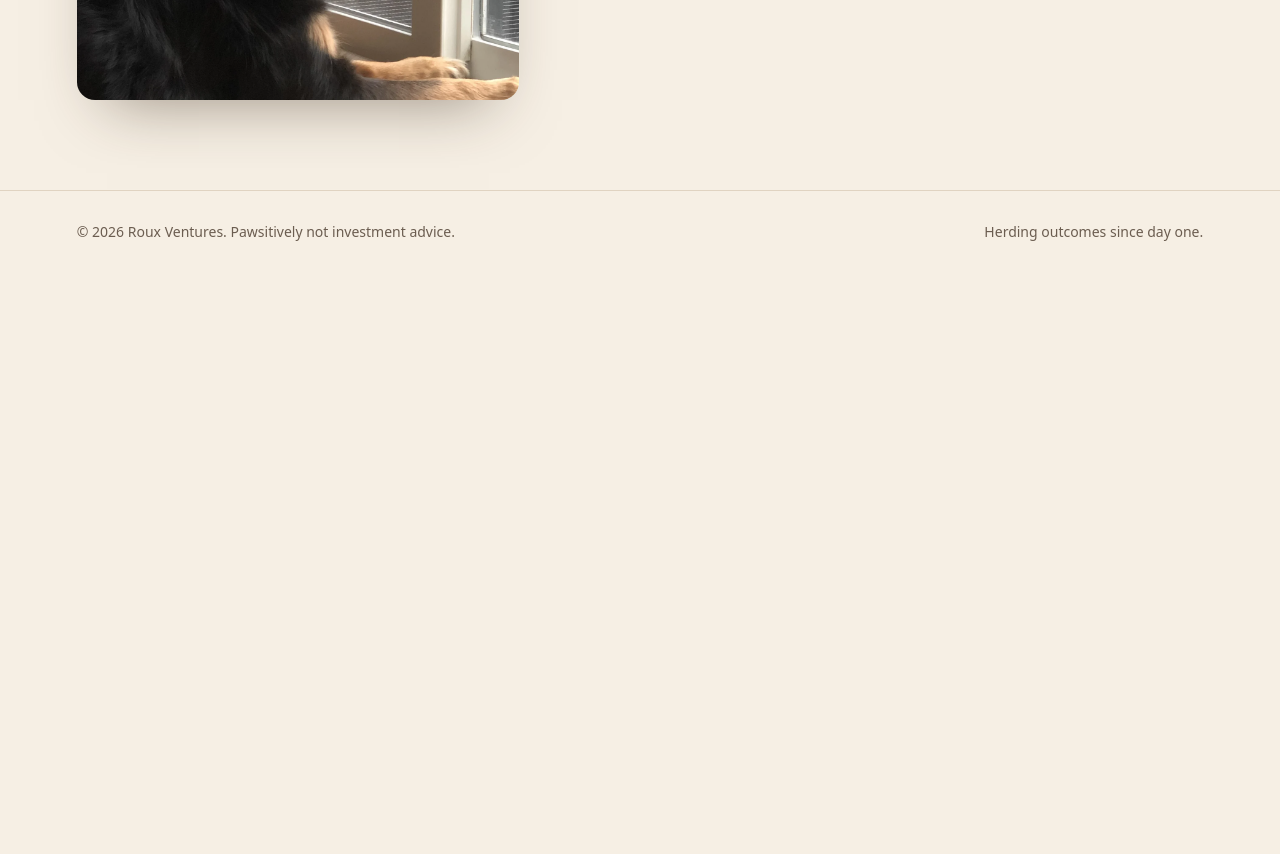
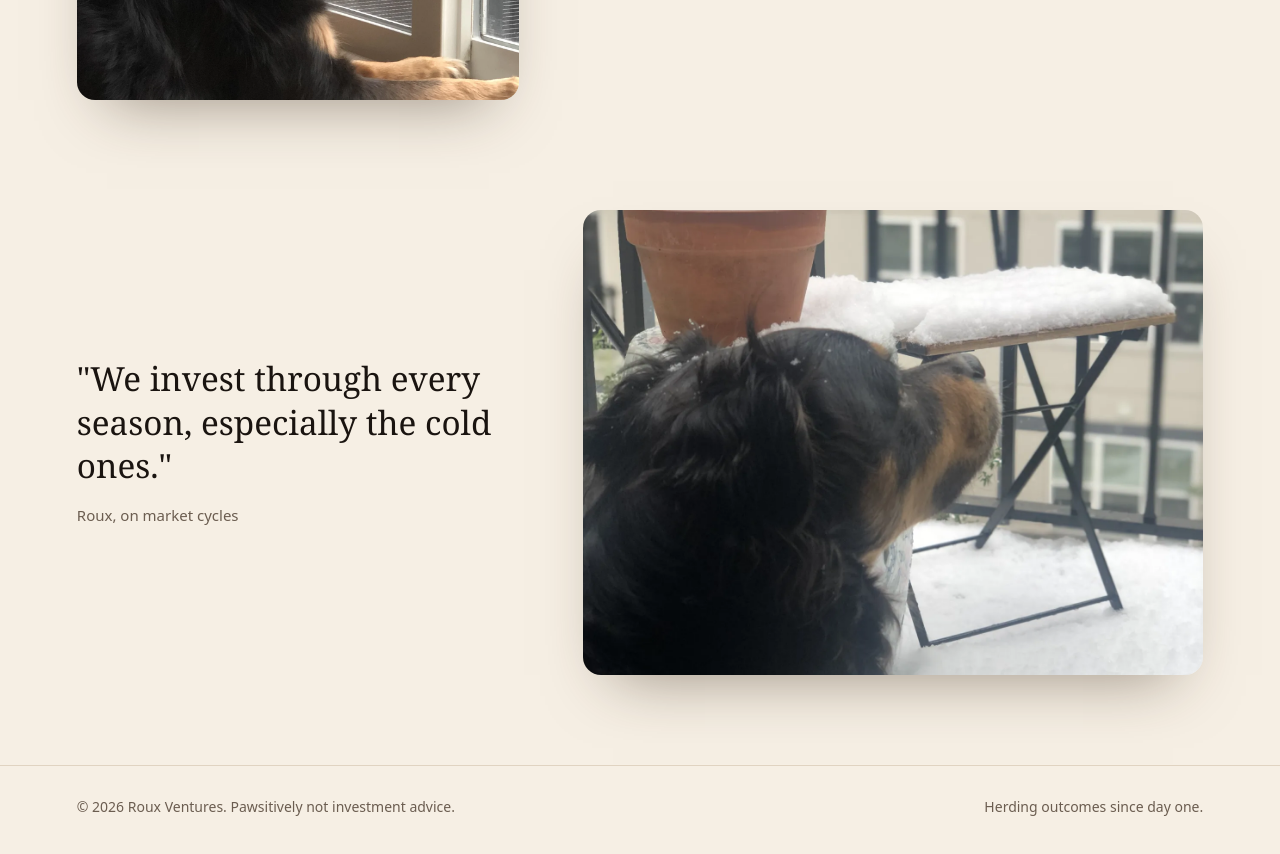
Before and after one commit to sbeaton09/roux-ventures, a plain HTML site: page index.html in a window 1280 px wide. Shown: the part 5386-6240 px from the top of the page. Before the commit the page ends 5679 px from the top, so only its background shows below. Drawn offline with Linux system fonts and the light colour scheme.

Commit message:
Roux Ventures site

```diff
--- a/index.html
+++ b/index.html
@@ -57,6 +57,7 @@ footer{padding:30px 6vw 50px;border-top:1px solid var(--line);color:var(--mut);f
 <section class="thesis"><div class="ph"><img src="img/roux6.webp" alt="Roux lying on a rug" ></div><div><blockquote>"We stay low to the ground and close to the founders."</blockquote><cite>Roux, on operating style</cite></div></section>
 <section class="thesis"><div><blockquote>"We do our diligence in the field. Literally."</blockquote><cite>Roux, on market research</cite></div><div class="ph"><img src="img/roux7.webp" alt="Roux in the grass" ></div></section>
 <section class="thesis"><div class="ph"><img src="img/roux8.webp" alt="Roux watching out the window" ></div><div><blockquote>"We watch the market closely. Mostly the squirrels in it."</blockquote><cite>Roux, on portfolio monitoring</cite></div></section>
+<section class="thesis"><div><blockquote>"We invest through every season, especially the cold ones."</blockquote><cite>Roux, on market cycles</cite></div><div class="ph"><img src="img/roux9.webp" alt="Roux on a snowy balcony"></div></section>
 <footer><span>© 2026 Roux Ventures. Pawsitively not investment advice.</span><span>Herding outcomes since day one.</span></footer>
 <script>/* paw prints trailing the dog */const tr=document.querySelector('.track');for(let i=0;i<14;i++){const p=document.createElementNS('http://www.w3.org/2000/svg','svg');p.setAttribute('viewBox','0 0 20 20');p.setAttribute('class','paw');p.innerHTML='<g fill="#b5743a"><ellipse cx="10" cy="13" rx="5" ry="4"/><circle cx="4" cy="7" r="2"/><circle cx="8" cy="4" r="2"/><circle cx="12" cy="4" r="2"/><circle cx="16" cy="7" r="2"/></g>';p.style.left=(i*7.3+2)+'%';p.style.animationDelay=(i*0.8)+'s';p.style.bottom=(i%2?2:14)+'px';tr.appendChild(p)}</script>
 </body></html>
```
Also changed, not shown: img/roux9.webp (added).
